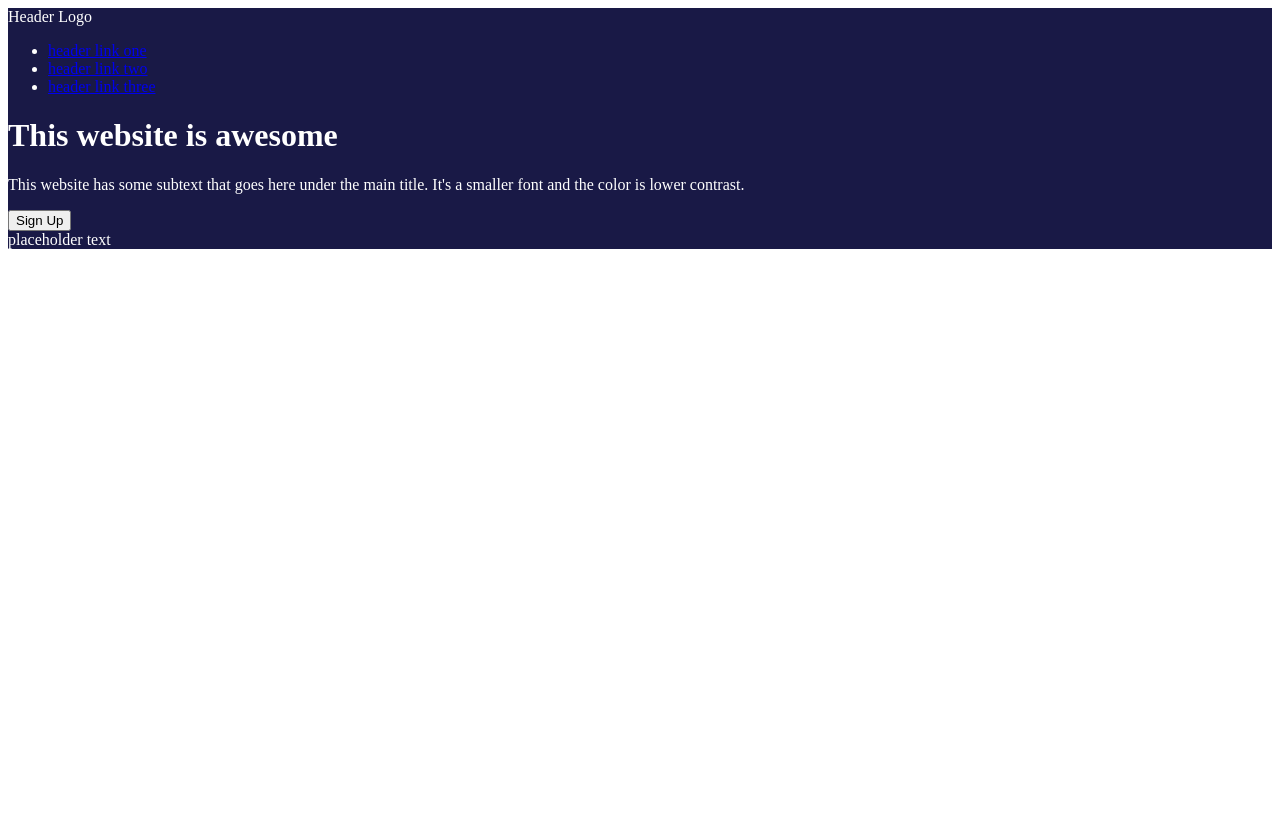
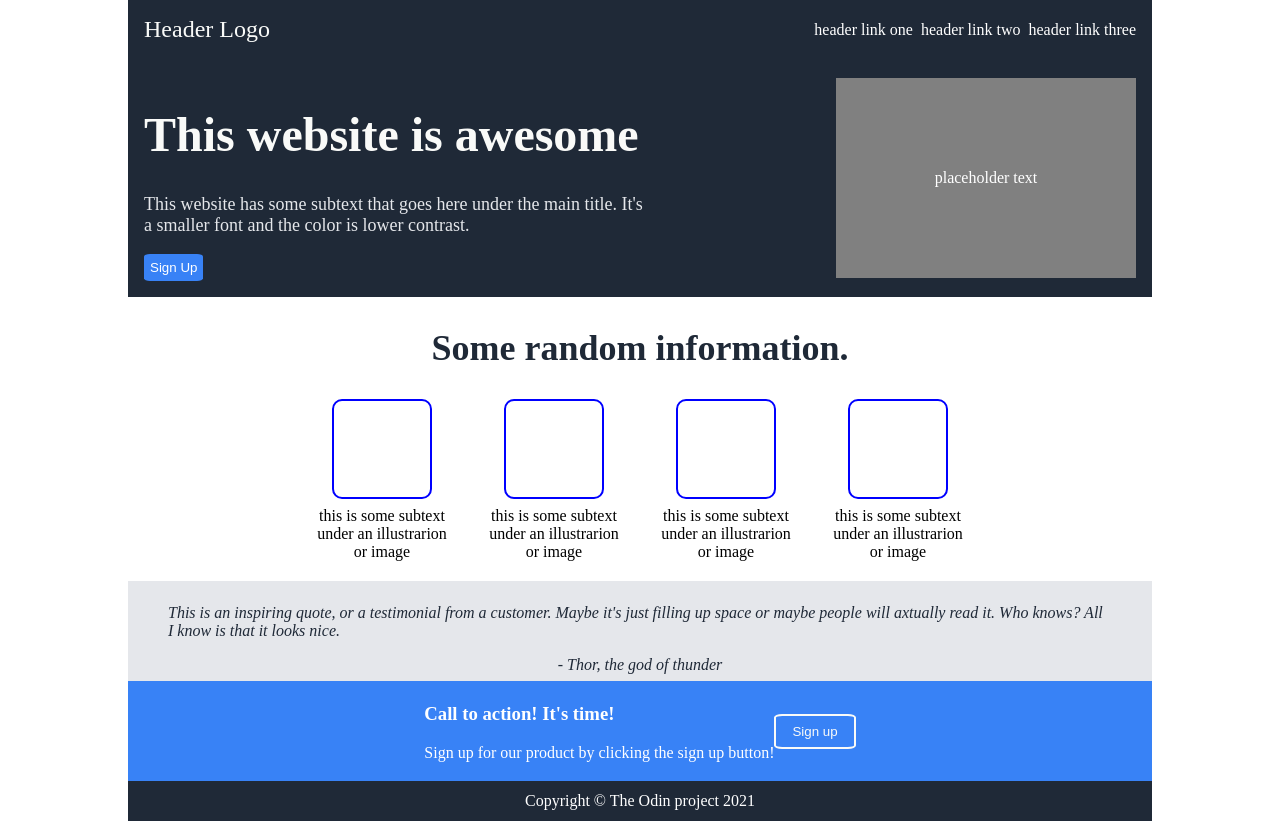
Before and after one commit to notthilfiger/landing-page-done, a plain HTML site: page index.html in a window 1280 px wide. Before the commit the page ends 800 px from the top, so only its background shows below. Drawn offline with Linux system fonts and the light colour scheme.

Commit message:
Fill in all html and fundamental styling

```diff
--- a/index.html
+++ b/index.html
@@ -11,7 +11,7 @@
 <body>
     <div class="hero">
         <div class="container header">
-            Header Logo
+            <div class="logo">Header Logo</div>
             <ul class="nav">
                 <li><a href="#">header link one</a></li>
                 <li><a href="#">header link two</a></li>
@@ -21,13 +21,64 @@
         <div class="container hero-content">
             <div class="hero-text">
                 <h1>This website is awesome</h1>
-                <p>This website has some subtext that goes here under the main title. It's a smaller font and the color
+                <p>This website has some subtext that goes here under the main title. It's a smaller font and the
+                    color
                     is lower contrast.</p>
-                <button>Sign Up</button>
+                <button class="hero-btn">Sign Up</button>
             </div>
             <div class="hero-image">placeholder text</div>
         </div>
     </div>
+    <div class="info">
+        <h2>Some random information.</h2>
+        <div class="container-cards">
+            <div class="imgcard">
+                <figure class="card"></figure>
+                <figcaption>
+                    this is some subtext under an illustrarion or image
+                </figcaption>
+            </div>
+            <div class="imgcard">
+                <figure class="card"></figure>
+                <figcaption>
+                    this is some subtext under an illustrarion or image
+                </figcaption>
+            </div>
+            <div class="imgcard">
+                <figure class="card"></figure>
+                <figcaption>
+                    this is some subtext under an illustrarion or image
+                </figcaption>
+            </div>
+            <div class="imgcard">
+                <figure class="card"></figure>
+                <figcaption>
+                    this is some subtext under an illustrarion or image
+                </figcaption>
+            </div>
+        </div>
+    </div>
+    <div class="quote">
+        <blockquote>
+            This is an inspiring quote, or a testimonial from a customer. Maybe it's just filling up space or maybe
+            people will axtually read it. Who knows? All I know is that it looks nice.
+        </blockquote>
+        <cite>
+            - Thor, the god of thunder
+        </cite>
+    </div>
+    <div class="cta">
+        <div class="cta-box">
+            <div class="cta-text">
+                <h3>Call to action! It's time!</h3>
+                <p>Sign up for our product by clicking the sign up button!</p>
+            </div>
+            <button>Sign up</button>
+        </div>
+    </div>
+    <div class="footer">
+        Copyright &copy; The Odin project 2021
+    </div>
 </body>
 
 </html>
--- a/style.css
+++ b/style.css
@@ -1,5 +1,162 @@
+* {
+    box-sizing: border-box;
+}
+
+body {
+    margin: 0;
+}
+
 .hero {
-    background-color: rgb(25, 25, 70);
+    background-color: #1f2937;
     color: white;
-    /* width: 100%; */
+    padding: 16px;
 }
+
+.logo {
+    font-size: 24px;
+    Color: #F9FAF8
+}
+
+.hero,
+.info,
+.quote,
+.cta,
+.footer {
+    max-width: 1024px;
+    margin: 0 auto;
+}
+
+.container.header {
+    display: flex;
+    align-items: center;
+    justify-content: space-between;
+    padding: 0 0 32px;
+}
+
+ul {
+    padding: 0;
+    margin: 0;
+}
+
+.header a {
+    text-decoration: none;
+    color: white;
+}
+
+.nav {
+    list-style: none;
+    display: flex;
+    gap: 8px;
+}
+
+.container.hero-content {
+    display: flex;
+    justify-content: space-between;
+    align-items: center;
+}
+
+.hero-text {
+    max-width: 500px;
+}
+
+.hero-text h1 {
+    font-size: 48px;
+    color: #F9FAF8;
+    font-weight: 900;
+}
+
+.hero-text p {
+    font-size: 18px;
+    color: #e5e7eb;
+}
+
+.hero-btn {
+    padding: 6px;
+    background-color: #3882f6;
+    color: white;
+    border-radius: 10%;
+    border: none;
+}
+
+.hero-image {
+    width: 300px;
+    background-color: grey;
+    border: none;
+    height: 200px;
+    display: flex;
+    justify-content: center;
+    align-items: center;
+}
+
+.info {
+    max-width: 1024px;
+    text-align: center;
+}
+
+.info h2 {
+    font-size: 36px;
+    color: #1f2937;
+    font-weight: 900;
+}
+
+.container-cards {
+    display: flex;
+    justify-content: center;
+    gap: 32px;
+}
+
+.imgcard {
+    width: 140px;
+    display: flex;
+    flex-direction: column;
+    justify-content: center;
+    align-items: center;
+}
+
+.card {
+    border: solid 2px blue;
+    margin: 0 0 8px;
+    width: 100px;
+    height: 100px;
+    border-radius: 10%;
+}
+
+.quote {
+    display: flex;
+    flex-direction: column;
+    justify-content: center;
+    align-items: center;
+    background-color: #e5e7eb;
+    color: #1f2937;
+    font-weight: 300;
+    font-style: italic;
+    height: 100px;
+    margin-top: 20px;
+}
+
+.cta-box {
+    display: flex;
+    align-items: center;
+    justify-content: center;
+    background-color: #3882f6;
+    color: white;
+    height: 100px;
+}
+
+.cta-box button {
+    padding: 8px 16px;
+    background-color: #3882f6;
+    color: #F9FAF8;
+    border-radius: 10%;
+    border: 2px solid #F9FAF8;
+}
+
+
+.footer {
+    display: flex;
+    justify-content: center;
+    align-items: center;
+    height: 40px;
+    background-color: #1f2937;
+    color: white;
+}
```
